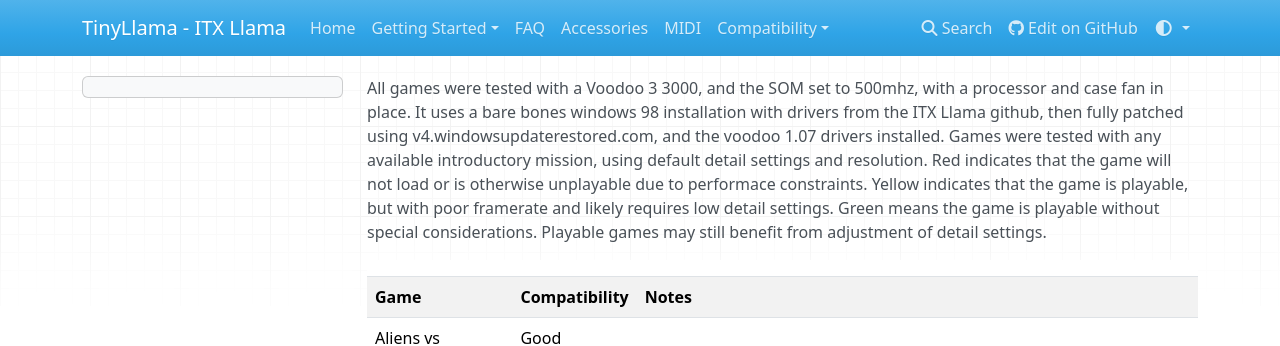
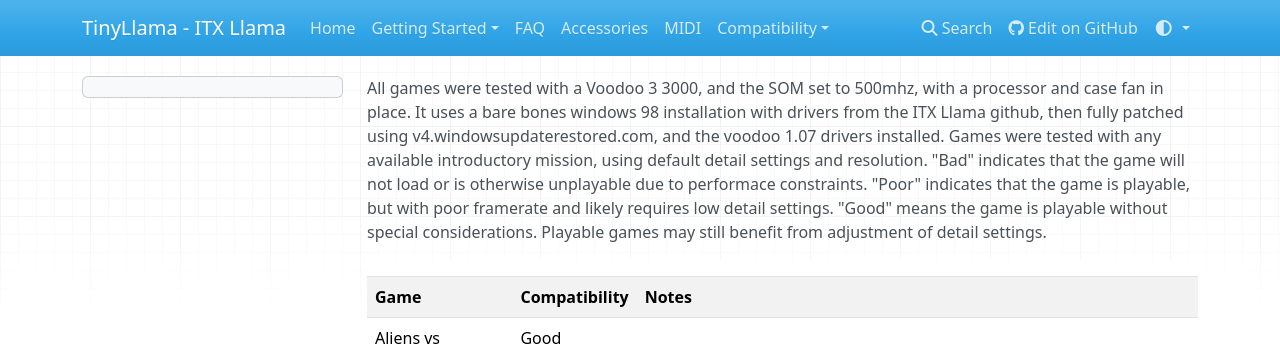
Before and after one commit to timesscar/tinyllama-docs, an MkDocs documentation site: the page built from docs/itxllama/games/winGameCompat.md, in a window 1280 px wide and 900 px high. Shown: the top 346 px of the window. Built offline with MkDocs 1.6.1, drawn with Linux system fonts in a browser that asks for light colours; nearby versions of some CDN libraries.

Commit message:
Updating text

```diff
--- a/docs/itxllama/games/winGameCompat.md
+++ b/docs/itxllama/games/winGameCompat.md
@@ -1,4 +1,4 @@
-All games were tested with a Voodoo 3 3000, and the SOM set to 500mhz, with a processor and case fan in place.  It uses a bare bones windows 98 installation with drivers from the ITX Llama github, then fully patched using v4.windowsupdaterestored.com, and the voodoo 1.07 drivers installed.  Games were tested with any available introductory mission, using default detail settings and resolution.  Red indicates that the game will not load or is otherwise unplayable due to performace constraints.  Yellow indicates that the game is playable, but with poor framerate and likely requires low detail settings.  Green means the game is playable without special considerations.  Playable games may still benefit from adjustment of detail settings.
+All games were tested with a Voodoo 3 3000, and the SOM set to 500mhz, with a processor and case fan in place. It uses a bare bones windows 98 installation with drivers from the ITX Llama github, then fully patched using v4.windowsupdaterestored.com, and the voodoo 1.07 drivers installed. Games were tested with any available introductory mission, using default detail settings and resolution. "Bad" indicates that the game will not load or is otherwise unplayable due to performace constraints. "Poor" indicates that the game is playable, but with poor framerate and likely requires low detail settings. "Good" means the game is playable without special considerations. Playable games may still benefit from adjustment of detail settings.
 
 |            |                     |          |
 | ---------- | ------------------- | -------- |
```
